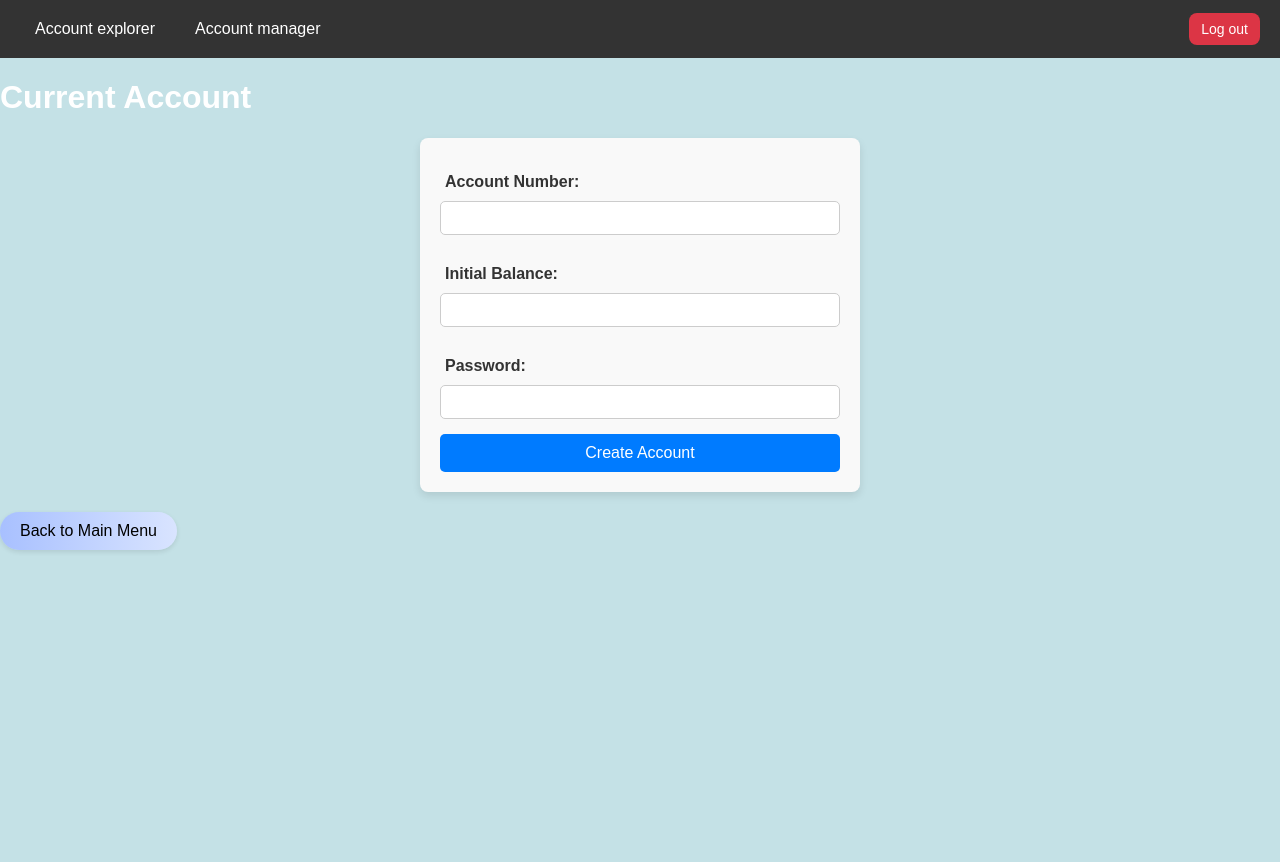
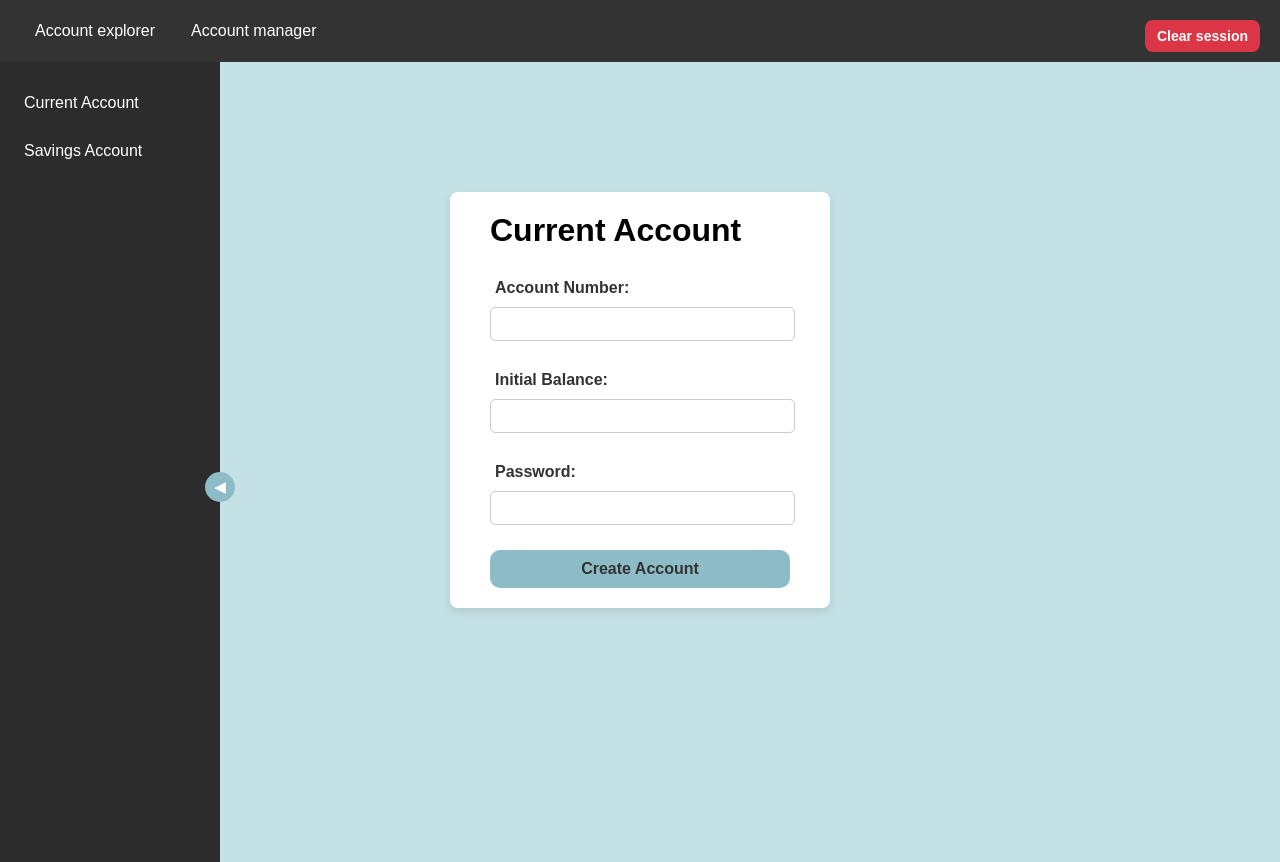
Before and after one commit to DavidGergov03/Bank_account_project_flask, a Flask app: template templates/current_account.html in a window 1280 px wide. Before the commit the page ends 552 px from the top, so only its background shows below. Run offline with Flask 3, Linux system fonts and the light colour scheme; the template is opened without the code that fills it, so the values that code supplies are empty.

Commit message:
Frontend-facelift

```diff
--- a/app.py
+++ b/app.py
@@ -1,4 +1,4 @@
-from flask import Flask, render_template, request, session
+from flask import Flask, render_template, request, session, redirect, url_for
 from flask_session import Session
 from werkzeug.security import generate_password_hash, check_password_hash
 from datetime import timedelta
@@ -31,14 +31,26 @@ class BankAccount:
                 'interest_rate': interest, 'password': password}
 
 
-# Route for the Main Menu
-@app.route('/')
+@app.route('/', methods=['GET', 'POST'])
 def index():
+    if request.method == 'POST':
+        acc_num = request.form['account_number']
+        password = request.form['password']
+
+        for account in session.get('accounts', []):
+            if account['account_number'] == acc_num and check_password_hash(account['password'], password):
+                return render_template('account_details.html', account=account)
+
+        return render_template('index.html', error="Incorrect account number or password")
+
     return render_template('index.html', active_page='index')
 
 
-# Route for Current Account Creation
-@app.route('/current_account', methods=['GET', 'POST'])
+@app.route('/account_manager')
+def account_manager():
+    return redirect(url_for('current_account'))  # default to current account
+
+@app.route('/account_manager/current_account', methods=['GET', 'POST'])
 def current_account():
     if 'accounts' not in session:
         session['accounts'] = []
@@ -47,24 +59,33 @@ def current_account():
         acc_num = request.form['account_number']
         balance = float(request.form['balance'])
         password = request.form['password']
-        hashed_password = generate_password_hash(password)  # Hashing the password for storage
+        hashed_password = generate_password_hash(password, method='pbkdf2:sha256')
 
         for account in session['accounts']:
             if account['account_number'] == acc_num:
                 return render_template('current_account.html',
+                                       active_page='current',
                                        error="⚠️ This account number already exists.")
 
-        # Create new current account
-        new_account = BankAccount.currents_account(acc_num, balance, hashed_password)
-        session['accounts'].append(new_account)  # Append to the accounts list
-        session.modified = True  # Mark session as modified to ensure it's saved
-        return render_template('current_account.html', acc_num=acc_num, balance=balance)
+        new_account = {
+            'account_number': acc_num,
+            'balance': balance,
+            'password': hashed_password,
+            'type': 'current'
+        }
+        session['accounts'].append(new_account)
+        session.modified = True
 
-    return render_template('account_manager.html', active_page='account_manager')
+        return render_template('current_account.html',
+                               active_page='current',
+                               acc_num=acc_num,
+                               balance=balance)
+
+    return render_template('current_account.html', active_page='current')
 
 
 # Route for Savings Account Creation
-@app.route('/savings_account', methods=['GET', 'POST'])
+@app.route('/account_manager/savings_account', methods=['GET', 'POST'])
 def savings_account():
     if 'accounts' not in session:
         session['accounts'] = []
@@ -74,7 +95,7 @@ def savings_account():
         balance_savings = float(request.form['balance'])
         interest_rate = float(request.form['interest_rate'])
         password = request.form['password']
-        hashed_password = generate_password_hash(password)  # Hashing the password for storage
+        hashed_password = generate_password_hash(password, method='pbkdf2:sha256')  # Hashing the password for storage
 
         for account in session['accounts']:
             if account['account_number'] == acc_num_savings:
@@ -86,35 +107,15 @@ def savings_account():
         session['accounts'].append(new_account)  # Append to the accounts list
         session.modified = True  # Mark session as modified to ensure it's saved
         return render_template('savings_account.html', acc_num_savings=acc_num_savings,
-                               balance_savings=balance_savings, interest_rate=interest_rate)
+                               balance_savings=balance_savings, interest_rate=interest_rate, account_created = True)
 
-    return render_template('savings_account.html')
-
-
-# Route for Viewing Accounts (Requires Account Number and Password)
-@app.route('/', methods=['GET', 'POST'])
-def view_accounts():
-    if request.method == 'POST':
-        acc_num = request.form['account_number']
-        password = request.form['password']
-
-        # Search for the account
-        for account in session.get('accounts', []):
-            if account['account_number'] == acc_num:
-                # Check if the password matches the stored hashed password
-                if check_password_hash(account['password'], password):
-                    # If password is correct, return account details
-                    return render_template('account_details.html', account=account)
-
-        # If no matching account or incorrect password
-        return render_template('index.html', error="Incorrect account number or password")
-
-    return render_template('index.html', active_page='index')
+    return render_template('savings_account.html', active_page='savings')
 
 
 # Route for Exiting and Clearing the Session
 @app.route('/exit', methods=['POST'])
 def exit_app():
+    session.clear()
     return render_template('goodbye.html')
 
 
@@ -123,10 +124,6 @@ def exit_app():
 def goodbye():
     return "<h1>Thank you for using our services. Goodbye!</h1>"
 
-@app.route('/')
-def home():
-    return "Docker is working!"
-
 
 if __name__ == '__main__':
     app.run(host='0.0.0.0', port=5000, debug=True)
--- a/templates/account_manager.html
+++ b/templates/account_manager.html
@@ -3,47 +3,67 @@
 {% block title %}Account manager{% endblock %}
 
 {% block content %}
+    <div class="layout">
         <div class="sidebar" id="sidebar">
             <ul class="menu">
+                <li>
+                    <a href="{{ url_for('current_account') }}" class="{% if active_page == 'current' %}active{% endif %}">
+                        Current Account
+                    </a>
+                </li>
                 <li>
                     <a href="{{ url_for('savings_account') }}" class="{% if active_page == 'savings' %}active{% endif %}">
                         Savings Account
                     </a>
                 </li>
-            <li>
-                <a href="{{ url_for('current_account') }}" class="{% if active_page == 'current' %}active{% endif %}">
-                    Current Account
-                </a>
-            </li>
             </ul>
             <button id="toggleSidebar" class="toggle-button">&#x25C0;</button>
         </div>
+        <div class="dinamic-content">
+            {% block inner_content %}{% endblock %}
+        </div>
+    </div>
 
     <style>
+        .layout {
+            display: flex;
+            width: 100vw;
+            height: 100vh;
+        }
+        .dinamic-content {
+            position: absolute;
+            top: 0;
+            right: 0;
+            display: flex;
+            width: 100%;
+            height: 100vh;
+            justify-content: center;
+            align-items: center;
+        }
         .sidebar {
             width: 220px;
             height: 100vh;
             background-color: #2c2c2c;
-            padding-top: 40px;
-            position: fixed;
+            position: relative;
             transition: width 0.3s ease;
-            overflow: hidden;
+            z-index: 999;
         }
 
         .sidebar.collapsed {
             width: 24px;
         }
 
+        ul {
+            gap: 6px;
+        }
+
         .menu {
             list-style-type: none;
             padding: 0;
-            margin: 0;
+            margin: 20px 0;
             display: flex;
             flex-direction: column;
-        }
-
-        .menu li {
-            margin-bottom: 10px;
+            overflow: hidden;
         }
 
         .menu a {
@@ -55,16 +75,17 @@
             border-left: 4px solid transparent;
             white-space: nowrap;
             overflow: hidden;
+            transition: .3s ease-in-out;
         }
 
         .menu a:hover {
             background-color: #444;
-            border-left: 4px solid #00BFFF;
+            border-left: 4px solid #8DBCC7;
         }
 
         .menu a.active {
-            background-color: #00BFFF;
-            color: #000;
+            background-color: #8DBCC7;
+            color: #333;
             font-weight: bold;
             border-left: 4px solid #ffffff;
         }
@@ -76,7 +97,7 @@
             width: 30px;
             height: 30px;
             border-radius: 50%;
-            background-color: #00BFFF;
+            background-color: #8DBCC7;
             border: none;
             color: white;
             font-size: 14px;
@@ -84,7 +105,7 @@
             display: flex;
             align-items: center;
             justify-content: center;
-            z-index: -1;
+            z-index: 10;
             transition: transform 0.3s;
         }
 
--- a/templates/base.html
+++ b/templates/base.html
@@ -5,6 +5,40 @@
     <meta name="viewport" content="width=device-width, initial-scale=1.0">
     <title>{% block title %}My Site{% endblock %}</title>
     <style>
+        button {
+            margin-top: 10px;
+            background-color: #8DBCC7;
+            color: #333;
+            padding: 10px 15px;
+            border: none;
+            border-radius: 10px;
+            cursor: pointer;
+            font-size: 16px;
+            width: 100%;
+            font-weight: 700;
+            cursor: pointer;
+            transition: .3s ease-in-out;
+        }
+
+        button:hover {
+            background-color: #A4CCD9;
+        }
+        .form-container {
+            background-color: white;
+            color: black;
+            padding: 20px 40px;
+            border-radius: 8px;
+            box-shadow: 0px 4px 8px rgba(0, 0, 0, 0.1);
+            max-width: 300px;
+            max-height: fit-content;
+            margin: 20px auto;
+            text-align: left;
+        }
+
+        .form-container h1 {
+            margin: 0;
+            padding: 0 0 15px 0;
+        }
         .navbar {
             display: flex;
             padding: 10px 20px;
@@ -12,20 +46,8 @@
             align-items: center;
             justify-content: space-between;
             margin: 0;
-        }
-
-        .breadcrumb {
-            margin: 10px 20px;
-            font-size: 14px;
-        }
-
-        .breadcrumb a {
-            text-decoration: none;
-            color: #007BFF;
-        }
-
-        .breadcrumb a:hover {
-            text-decoration: underline;
+            position: relative;
+            z-index: 1000;
         }
 
         body {
@@ -57,32 +79,21 @@
             color: #333;
         }
 
-        .secondary-button {
-            background: linear-gradient(to right, #a8c0ff, #d9e4ff);
-            color: black;
-            width: auto;
-            padding: 10px 20px;
-            margin-bottom: 20px;
-            margin-top: 20px;
-            border-radius: 25px; /* Oval edges */
-            display: inline-block;
-            text-align: center;
-            box-shadow: 0px 2px 5px rgba(0, 0, 0, 0.1);
-        }
-
-        .secondary-button:hover {
-            background-color: #5a6268;
-        }
-
         .account-summary {
-            background: linear-gradient(to right, #a8c0ff, #d9e4ff);
-            color: black;
+            background: #8DBCC7;
+            color: white;
             padding: 15px;
             border-radius: 8px;
             box-shadow: 0px 4px 8px rgba(0, 0, 0, 0.1);
             max-width: 400px;
             margin: 20px auto;
             text-align: center;
+        }
+
+        .account-summary a {
+            color: #333;
+            background-color: white;
+            border-radius: 20px;
         }
 
         ul {
@@ -150,18 +161,13 @@
                 <a href="{{ url_for('index') }}" class="{{ 'active' if active_page == 'index' else '' }}">Account explorer</a>
             </li>
             <li>
-                <a href="{{ url_for('current_account') }}" class="{{ 'active' if active_page == 'account_manager' else '' }}">Account manager</a>
+                <a href="{{ url_for('account_manager') }}" class="{{ 'active' if active_page == 'current' or active_page == 'savings'  else '' }}">Account manager</a>
             </li>
         </ul>
         <form action="{{ url_for('exit_app') }}" method="post" style="display: inline;">
-            <button type="submit" class="exit-nav-button">Log out</button>
+            <button type="submit" class="exit-nav-button">Clear session</button>
         </form>
     </div>
-
-    <!-- Breadcrumb Navigation -->
-    <!-- <div class="breadcrumb">
-        {% block breadcrumb %}{% endblock %}
-    </div> -->
 
     <!-- Main Content Container -->
     <div class="container">
--- a/templates/current_account.html
+++ b/templates/current_account.html
@@ -1,16 +1,14 @@
-{% extends 'base.html' %}
+{% extends 'account_manager.html' %}
 
 {% block title %}Current Account{% endblock %}
 
-{% block breadcrumb %}
-    <a href="{{ url_for('index') }}">🏠 Home</a> > 💳 Current Account
-{% endblock %}
+{% block inner_content %}
 
-{% block content %}
+    {% if not acc_num and not error%}
+        <div class="form-container">
+            <form method="POST" autocomplete="off">
                 <h1>Current Account</h1>
 
-    <div class="form-container">
-        <form method="POST" autocomplete="off">
                 <label for="account_number">Account Number:</label>
                 <input type="text" id="account_number" name="account_number" required>
 
@@ -23,31 +21,24 @@
                 <button type="submit">Create Account</button>
             </form>
         </div>
+    {% endif %}
 
-    {% if acc_num %}
+    {% if acc_num and not error%}
         <div class="account-summary">
-            <h2>Account Created Successfully! 🎉</h2>
+            <h2>Account Created Successfully!</h2>
             <p><strong>Account Number:</strong> {{ acc_num }}</p>
             <p><strong>Balance:</strong> {{ balance }} BGN</p>
         </div>
     {% endif %}
 
-    <div class="button-container">
-        <form action="{{ url_for('index') }}" method="get">
-            <button type="submit" class="secondary-button">Back to Main Menu</button>
-        </form>
+    {% if error %}
+        <div class="account-summary">
+            <p class="error-message">{{ error }}</p>
+            <a href="{{ url_for('current_account') }}">Create new current account</a>
         </div>
+    {% endif %}
 
     <style>
-        .form-container {
-            background-color: #f9f9f9;
-            padding: 20px;
-            border-radius: 8px;
-            box-shadow: 0px 4px 8px rgba(0, 0, 0, 0.1);
-            max-width: 400px;
-            margin: auto;
-        }
-
         label {
             font-weight: bold;
             display: block;
@@ -62,20 +53,5 @@
             border-radius: 5px;
             font-size: 14px;
         }
-
-        button {
-            background-color: #007BFF;
-            color: white;
-            padding: 10px 15px;
-            border: none;
-            border-radius: 5px;
-            cursor: pointer;
-            font-size: 16px;
-            width: 100%;
-        }
-
-        button:hover {
-            background-color: #0056b3;
-        }
     </style>
 {% endblock %}
```
Also changed, not shown: templates/account_details.html (+1 -27 lines), templates/contact.html (added, +81 -0 lines), templates/goodbye.html (+39 -4 lines), templates/index.html (+35 -40 lines), templates/savings_account.html (+22 -50 lines). Lines whose indentation alone changed are shown as unchanged.
